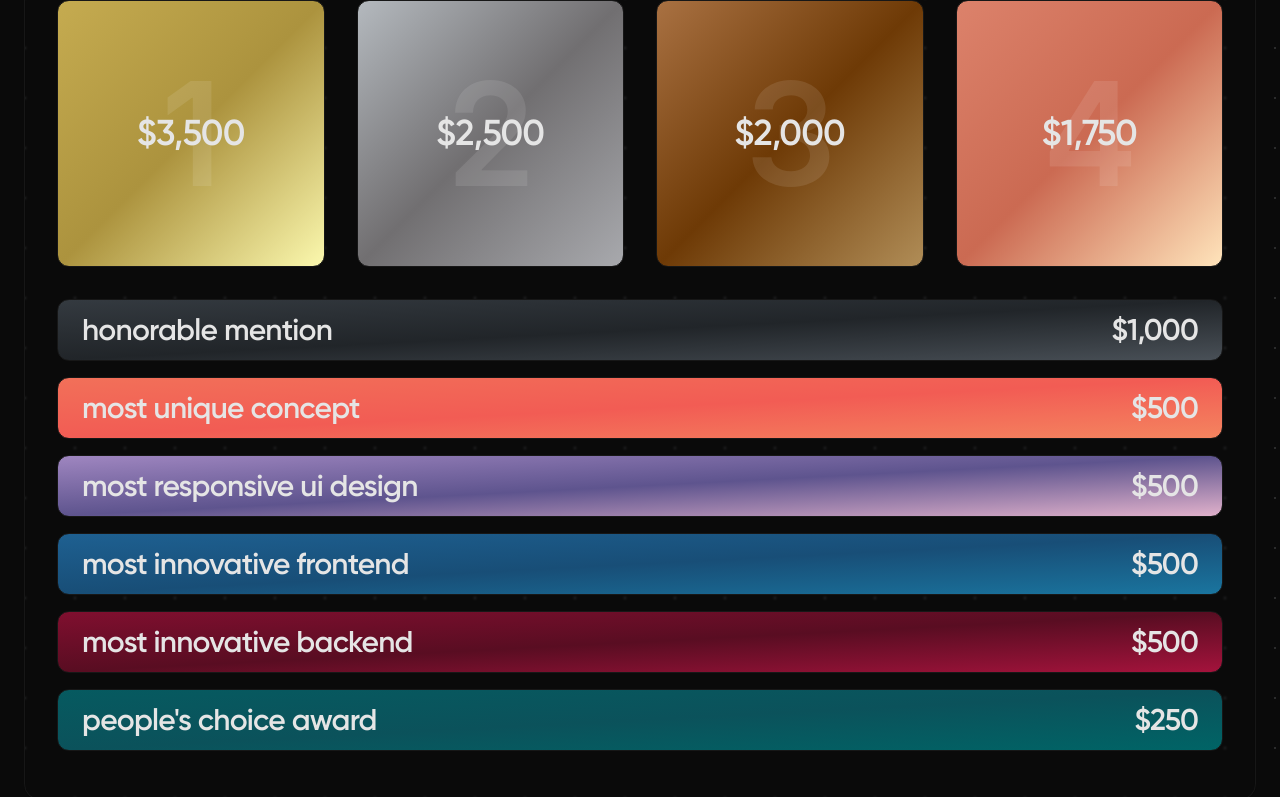
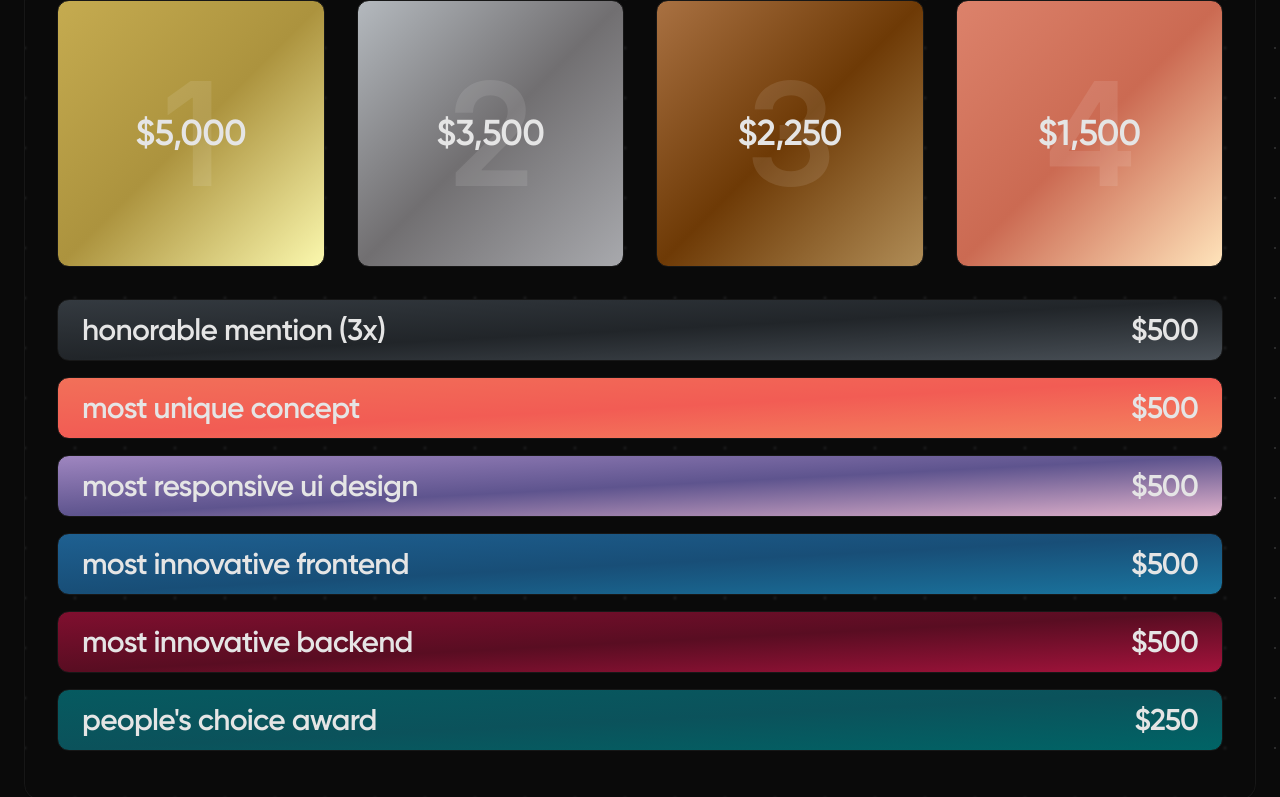
Before and after one commit to weblab-staff/web.lab, a Next.js app: page / in a window 1280 px wide. Shown: the part 2127-2924 px from the top of the page. Built offline with nearby package versions, Linux system fonts and the light colour scheme.

Commit message:
Update Prizes.js

```diff
--- a/src/components/home/Prizes.js
+++ b/src/components/home/Prizes.js
@@ -70,30 +70,30 @@ export default function Prizes() {
 const prizes = [
   {
     place: "1",
-    value: 3500,
+    value: 5000,
     color: "from-[#C5AB50] via-[#AC933E] to-[#FBF8AE]",
   },
   {
     place: "2",
-    value: 2500,
+    value: 3500,
     color: "from-[#B4B9BE] via-[#716F71] to-[#A8A9AD]",
   },
   {
     place: "3",
-    value: 2000,
+    value: 2250,
     color: "from-[#A97142] via-[#6E3A06] to-[#B08D57]",
   },
   {
     place: "4",
-    value: 1750,
+    value: 1500,
     color: "from-[#DC826B] via-[#CB6A52] to-[#FFE4BB]",
   },
 ];
 
 const specialPrizes = [
   {
-    place: "honorable mention",
-    value: 1000,
+    place: "honorable mention (3x)",
+    value: 500,
     color: "from-[#343a40] via-[#212529] to-[#495057]",
   },
   {
```
